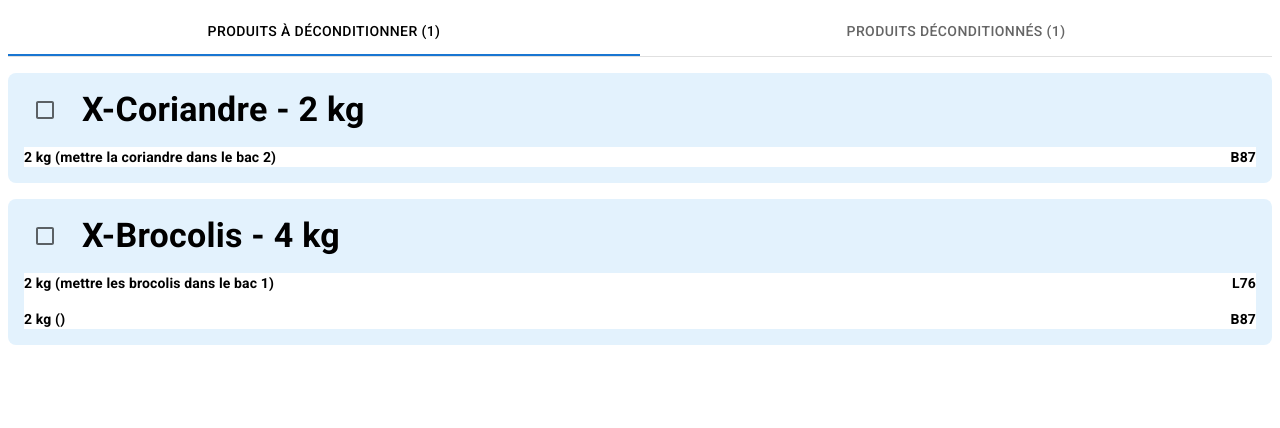
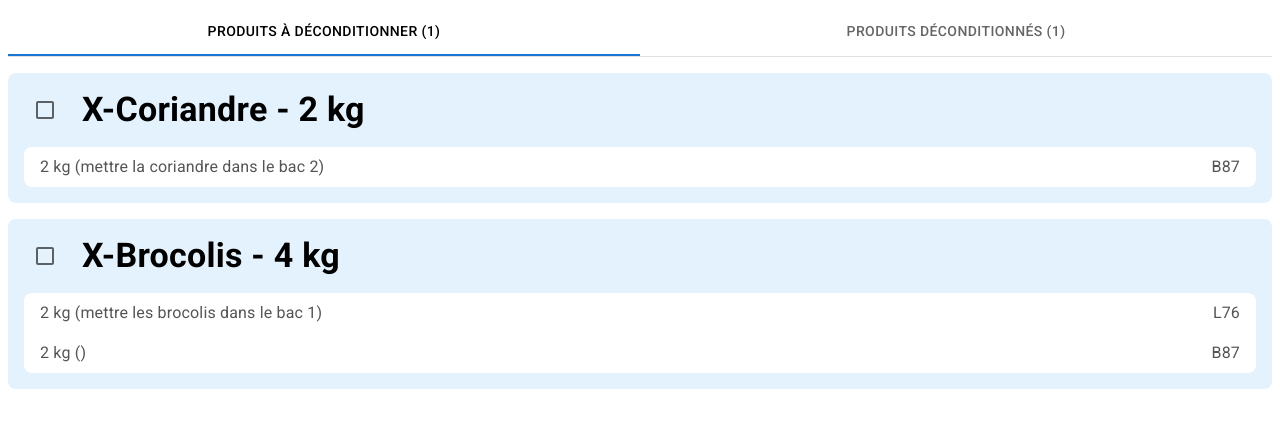
Before and after one commit to tiavina-mika/kfc-unpacking-ingredients, a React (Vite) app: page / in a window 1280 px wide. Shown: the top 428 px of the page. Built offline with nearby package versions, Linux system fonts and the light colour scheme.

Commit message:
Update UnpackingPSEsByIngredientsForm.tsx

```diff
--- a/src/containers/UnpackingPSEsByIngredientsForm.tsx
+++ b/src/containers/UnpackingPSEsByIngredientsForm.tsx
@@ -9,8 +9,22 @@ const sx = {
     borderRadius: "8px",
     backgroundColor: "#E3F2FD"
   },
+  cardTitle: {
+    fontWeight: 400,
+    color: "#555",
+    fontSize: "16px",
+    lineHeight: 1.5
+  },
   cardBody: {
-    backgroundColor: "#fff"
+    backgroundColor: "#fff",
+    padding: "8px 16px",
+    borderRadius: "8px",
+  },
+  pseLabel: {
+    fontWeight: 400,
+    color: "#555",
+    fontSize: "16px",
+    lineHeight: 1.5
   }
 }
 type Props = {
@@ -41,10 +55,10 @@ const UnpackingPSEsByIngredientsForm = ({ tab, index, ingredients = [] }: Props)
           <Stack spacing={2} sx={sx.cardBody}>
             {ingredient.productionStepExecutions.map((pse: any, subIndex: number) => (
               <Stack key={subIndex + index + pse.objectId} direction="row" spacing={2} justifyContent="space-between" alignItems="center">
-                <Typography variant="body2" fontWeight={600}>
+                <Typography variant="body2" sx={sx.pseLabel}>
                   {pse.grossWeight} kg ({pse.description})
                 </Typography>
-                <Typography variant="body2" fontWeight={600}>
+                <Typography variant="body2" sx={sx.pseLabel}>
                   {pse.uniqueCode}
                 </Typography>
               </Stack>
```
